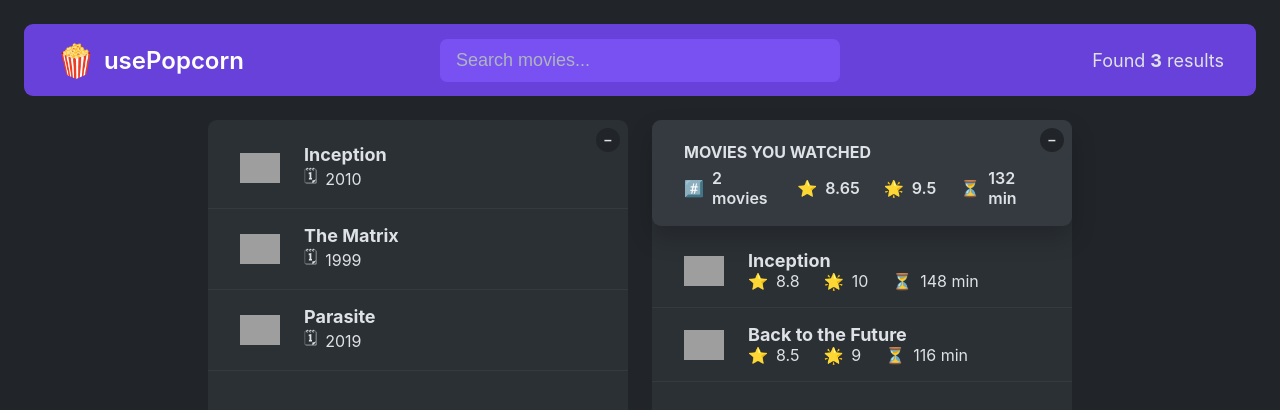
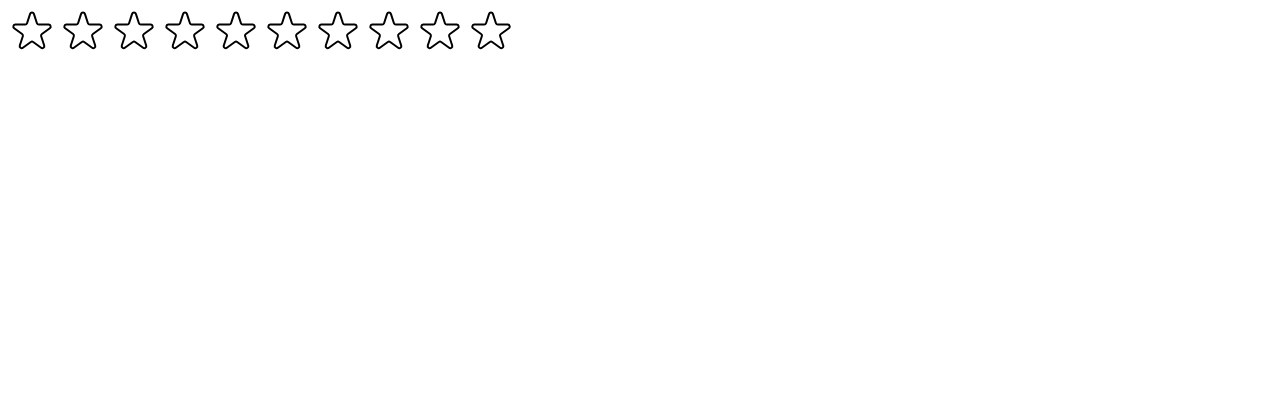
Before and after one commit to mohamedkbx/usePopcorn-React-project, a React (Vite) app: page / in a window 1280 px wide. Shown: the top 410 px of the page. Built offline with nearby package versions, Linux system fonts and the light colour scheme; grey boxes are pictures that could not be loaded.

Commit message:
Buildind rusable star component - handle hover events

```diff
--- /dev/null
+++ b/src/components/StarRating.jsx
@@ -0,0 +1,73 @@
+import { useState } from "react";
+
+const containerStyle = {
+  display: "flex",
+  alignItems: "center",
+  gap: "16px",
+};
+const starComponentStyle = {
+  display: "flex",
+  gap: "3px",
+};
+
+const textStyle = {
+  lineHeight: "0",
+  margin: "0",
+};
+export default function StarRating({ maxRating }) {
+  const [rating, setRating] = useState(0);
+  const [tempRating, setTempRating] = useState(0);
+  function handleRating(rating) {
+    setRating(rating);
+  }
+  return (
+    <div style={containerStyle}>
+      <div style={starComponentStyle}>
+        {Array.from({ length: maxRating }, (_, i) => (
+          <Star
+            key={i}
+            onRate={() => handleRating(i + 1)}
+            full={tempRating ? tempRating >= i + 1 : rating >= i + 1}
+            onHoverIn={() => setTempRating(i + 1)}
+            onHoverOut={() => setTempRating(0)}
+          />
+        ))}
+      </div>
+      <p style={textStyle}>{tempRating || rating || ""}</p>
+    </div>
+  );
+}
+
+function Star({ onRate, full, onHoverIn, onHoverOut }) {
+  const starStyle = {
+    width: "48px",
+    height: "48px",
+    display: "block",
+    cursor: "pointer",
+  };
+
+  return (
+    <span
+      role="button"
+      style={starStyle}
+      onClick={onRate}
+      onMouseEnter={onHoverIn}
+      onMouseLeave={onHoverOut}
+    >
+      {full ? (
+        <svg xmlns="http://www.w3.org/2000/svg" viewBox="0 0 20 20" fill={"#000"} stroke={"#000"}>
+          <path d="M9.049 2.927c.3-.921 1.603-.921 1.902 0l1.07 3.292a1 1 0 00.95.69h3.462c.969 0 1.371 1.24.588 1.81l-2.8 2.034a1 1 0 00-.364 1.118l1.07 3.292c.3.921-.755 1.688-1.54 1.118l-2.8-2.034a1 1 0 00-1.175 0l-2.8 2.034c-.784.57-1.838-.197-1.539-1.118l1.07-3.292a1 1 0 00-.364-1.118L2.98 8.72c-.783-.57-.38-1.81.588-1.81h3.461a1 1 0 00.951-.69l1.07-3.292z" />
+        </svg>
+      ) : (
+        <svg xmlns="http://www.w3.org/2000/svg" fill="none" viewBox="0 0 24 24" stroke={"#000"}>
+          <path
+            strokeLinecap="round"
+            strokeLinejoin="round"
+            strokeWidth="{2}"
+            d="M11.049 2.927c.3-.921 1.603-.921 1.902 0l1.519 4.674a1 1 0 00.95.69h4.915c.969 0 1.371 1.24.588 1.81l-3.976 2.888a1 1 0 00-.363 1.118l1.518 4.674c.3.922-.755 1.688-1.538 1.118l-3.976-2.888a1 1 0 00-1.176 0l-3.976 2.888c-.783.57-1.838-.197-1.538-1.118l1.518-4.674a1 1 0 00-.363-1.118l-3.976-2.888c-.784-.57-.38-1.81.588-1.81h4.914a1 1 0 00.951-.69l1.519-4.674z"
+          />
+        </svg>
+      )}
+    </span>
+  );
+}
--- a/src/main.jsx
+++ b/src/main.jsx
@@ -1,10 +1,12 @@
-import { StrictMode } from 'react'
-import { createRoot } from 'react-dom/client'
-import App from './App.jsx'
-import './index.css'
+import { StrictMode } from "react";
+import { createRoot } from "react-dom/client";
+// import App from './App.jsx'
+// import './index.css'
 
-createRoot(document.getElementById('root')).render(
+import StarRating from "./components/StarRating";
+createRoot(document.getElementById("root")).render(
   <StrictMode>
-    <App />
-  </StrictMode>,
-)
+    {/* <App /> */}
+    <StarRating maxRating={10} />
+  </StrictMode>
+);
```
